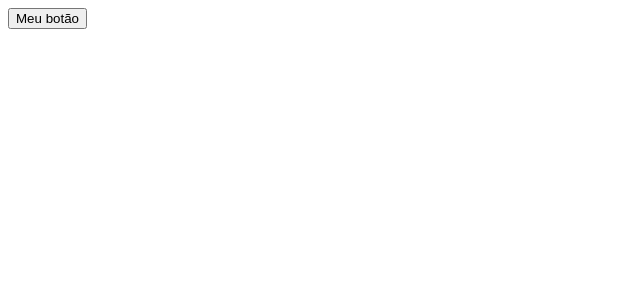
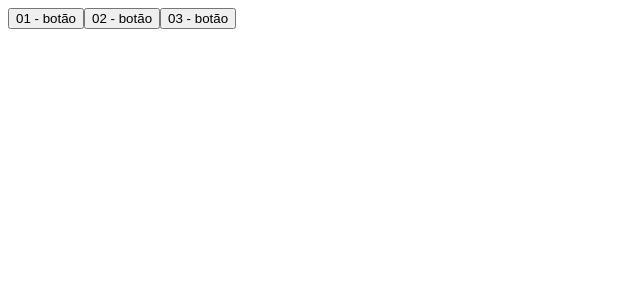
Before and after one commit to jose-cleiton/Bloco-12-Ciclo-de-Vida-de-Componentes-e-React-Router, a React (Create React App) app: page / in a window 1280 px wide. Shown: the top 300 px of the page, without its empty margins (0-640 px from the left). Built offline with nearby package versions, Linux system fonts and the light colour scheme.

Commit message:
Colocando evento em botões diferentes.

```diff
--- a/src/App.js
+++ b/src/App.js
@@ -1,11 +1,29 @@
+/**
+ * 1 - Crie uma aplicação React com npx create-react-app fancy-buttons . Altere o componente App.js para que seja um componente de classe e contenha um botão associado a um evento que imprime um texto qualquer via console.log() . Não precisa se preocupar com a sintaxe correta para funções de eventos por enquanto!!
+ * 2 - Faça com que sua aplicação exiba três botões lado a lado com textos diferentes. Cada botão clicado deve acionar um evento diferente, cada um escrevendo algo diferente no console do navegador via console.log() .
+ */
+
 import React from "react";
 import "./styles.css";
 
 export default class App extends React.Component {
-  lidarComClick = () => {
-    console.log("deu certo");
+  lidarComClick1 = () => {
+    console.log("deu certo 01");
   };
+  lidarComClick2 = () => {
+    console.log("deu certo 02");
+  };
+  lidarComClick3 = () => {
+    console.log("deu certo 03");
+  };
+
   render() {
-    return <button onClick={this.lidarComClick}>Meu botão</button>;
+    return (
+      <>
+        <button onClick={this.lidarComClick1}>01 - botão</button>
+        <button onClick={this.lidarComClick2}>02 - botão</button>
+        <button onClick={this.lidarComClick3}>03 - botão</button>
+      </>
+    );
   }
 }
```
